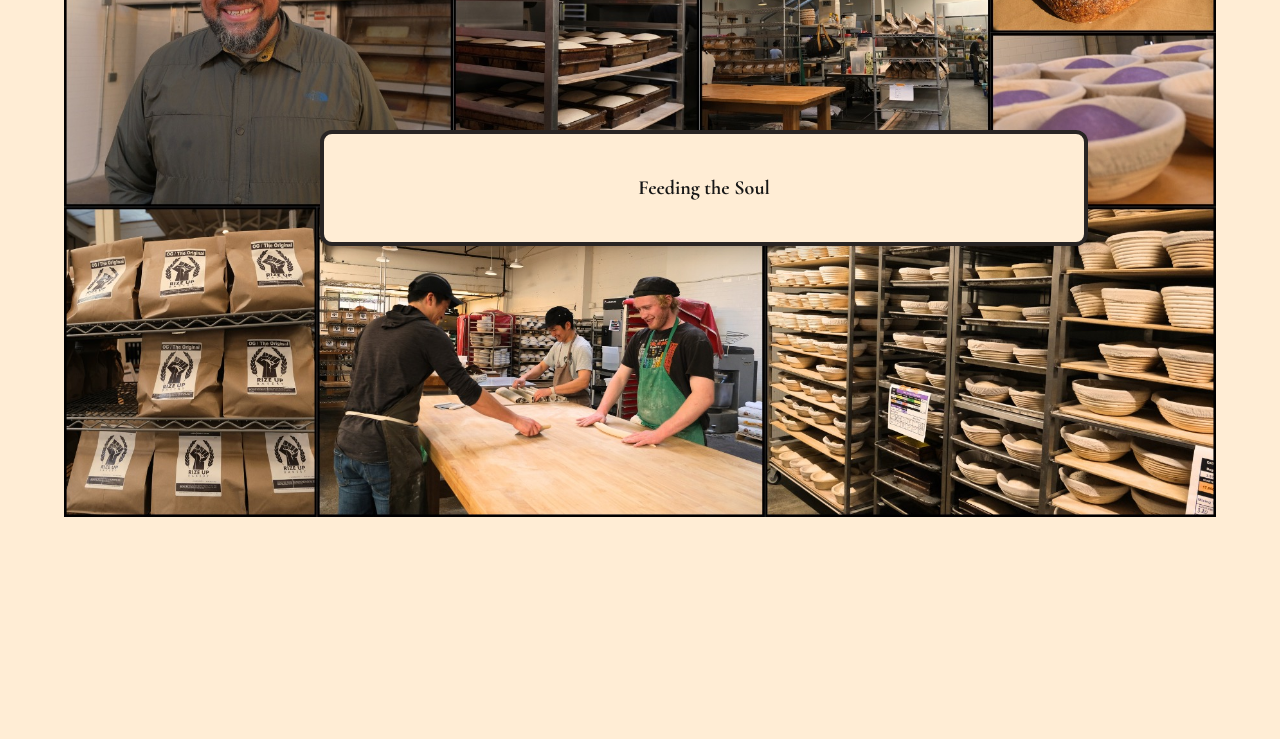
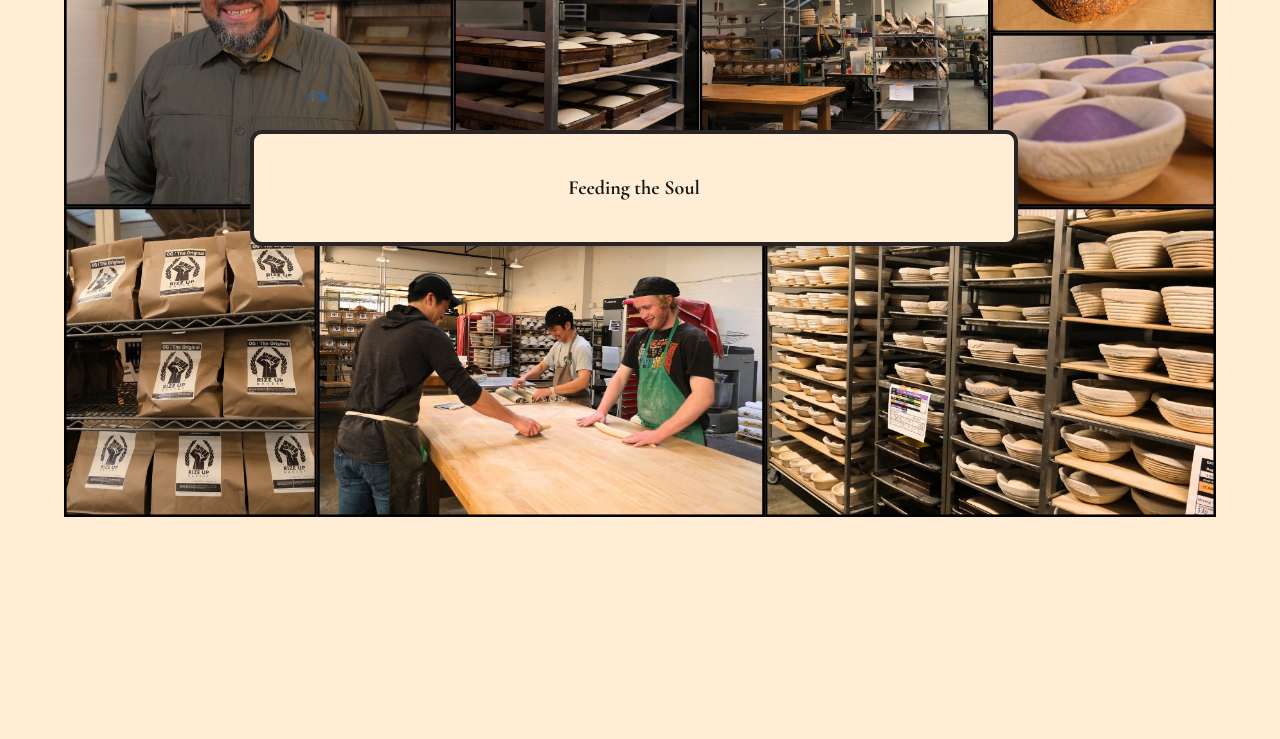
Before and after one commit to laurasfelix/bread-story, a Next.js app: page / in a window 1280 px wide. Shown: the part 2100-2839 px from the top of the page. Built offline with nearby package versions, Linux system fonts and the light colour scheme.

Commit message:
kind of center

```diff
--- a/pages/index.tsx
+++ b/pages/index.tsx
@@ -216,8 +216,8 @@ export default function Home() {
                 {/* Image panel */}
                 <div className="flex-shrink-0 w-screen h-screen items-center justify-center flex">
                 <motion.div
-                    initial={{ opacity: 0, y: -400 }}
-                    animate={inView ? { opacity: 1, y: 0 } : { opacity: 0 }}
+                    initial={{ opacity: 0, x: -600, y:-400 }}
+                    animate={inView ? { opacity: 1, x: -70,y:0 } : { opacity: 0 }}
                     transition={{ duration: 0.8 }}
                     className="bg-orange-100 p-10 rounded-xl shadow-lg w-full border-4 border-stone-800"
                     style={{ maxWidth: "60vw"}}
```
